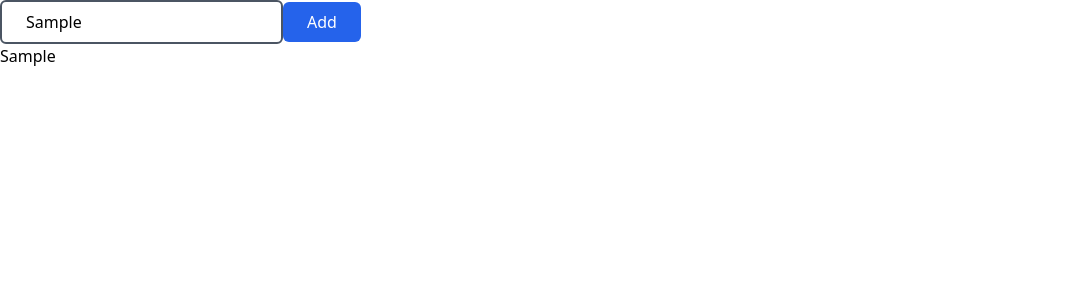
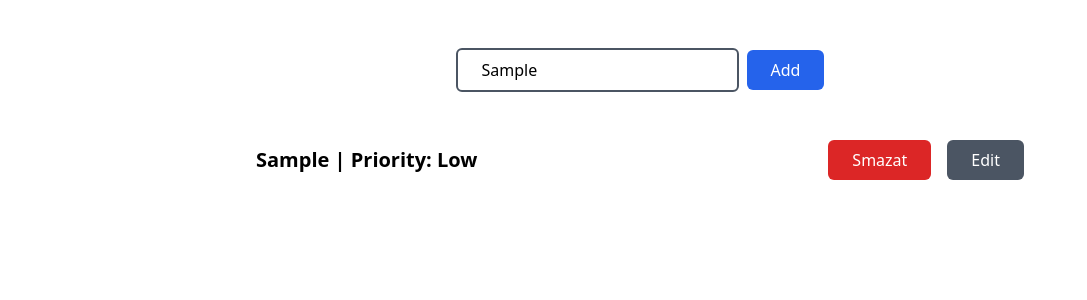
Before and after one commit to Bushenzie/todo-list, a React (Vite) app: page / in a window 1280 px wide. Both pictures are taken after typing "Sample" into the empty fields and a click on the button "Add". Shown: the top 300 px of the page, without its empty margins (0-1087 px from the left). Built offline with nearby package versions, Linux system fonts and the light colour scheme.

Commit message:
feat: Better code structure, Added TodoItem , Visual changes and Remove functionality

```diff
--- a/src/App.tsx
+++ b/src/App.tsx
@@ -1,6 +1,5 @@
-import { useReducer, useState } from "react"
-import Button from "./components/Button";
-import Input from "./components/Input";
+import { useState } from "react"
+import { Button,Input,TodoItem } from "./components";
 import "./index.css"
 import { useTodos } from "./contexts/TodoContext";
 
@@ -16,20 +15,22 @@ function App() {
   }
 
   return (
-      <>
+      <div>
+          <div className="top flex items-center justify-center p-12 gap-2">
               <Input
                   value={inputValue}
                   onChange={(e) => setInputValue(e.target.value)}
                   placeholder="Add Todo item"
               />
               <Button.Primary onClick={onAddClick}>Add</Button.Primary>
+          </div>
 
-          <ul>
-              {todos.items.map((todoItem) => (
-                  <li key={todoItem.id}>{todoItem.value}</li>
+          <ul className="mx-64 flex flex-col gap-4">
+              {todos.items.map((todoItem,index) => (
+                <TodoItem item={todoItem} key={todoItem.id} />
               ))}
           </ul>
-      </>
+      </div>
   );
 }
 
--- a/src/components/Button.tsx
+++ b/src/components/Button.tsx
@@ -17,6 +17,17 @@ Button.Primary = (props: React.ComponentProps<"button">) => {
     );
 };
 
+Button.Danger = (props: React.ComponentProps<"button">) => {
+    return (
+        <Button
+            className="cursor-pointer px-6 py-2 rounded-md text-white bg-red-600 hover:bg-red-700"
+            {...props}
+        >
+            {props.children}
+        </Button>
+    );
+};
+
 Button.Secondary = (props: React.ComponentProps<"button">) => {
     return (
         <Button
--- /dev/null
+++ b/src/components/TodoItem.tsx
@@ -0,0 +1,37 @@
+
+import { useTodos } from "../contexts/TodoContext.tsx";
+import {TodoItem} from "../types.ts"
+import {Button} from "./"
+
+function TodoItemComponent({ item }: { item: TodoItem }) {
+
+    const todos = useTodos();
+
+    function onClickRemove() {
+        todos.dispatch({
+            type: "remove",
+            value: item.id
+        })
+    }
+
+    function onClickEdit() {
+        todos.dispatch({
+            type: "edit",
+            value: item.id
+        })
+    }
+
+    return (
+        <div className="flex justify-between items-center">
+            <h1 className="font-bold text-xl capitalize">
+                {item.value} | Priority: {item.priority === 1 ? "Low" : item.priority === 2 ? "Medium" : "High"}
+            </h1>
+            <div className="flex gap-4">
+                <Button.Danger onClick={onClickRemove}>Smazat</Button.Danger>
+                <Button.Secondary onClick={onClickEdit}>Edit</Button.Secondary>
+            </div>
+        </div>
+    );
+}
+
+export default TodoItemComponent;
--- /dev/null
+++ b/src/components/index.js
@@ -0,0 +1,9 @@
+import Button from "./Button";
+import Input from "./Input";
+import TodoItem from "./TodoItem";
+
+export {
+    Button,
+    Input,
+    TodoItem
+}
--- a/src/contexts/TodoContext.tsx
+++ b/src/contexts/TodoContext.tsx
@@ -1,17 +1,9 @@
 import { createContext, useContext, useReducer } from "react";
+import { TodoItem,Priority } from "../types";
 
 interface ITodoContext {
     items: TodoItem[];
     dispatch: (action: TodoAction) => void
-}
-const TodoContext = createContext<ITodoContext>({items: [], dispatch: () => {}});
-
-interface TodoItem {
-    id: string;
-    value: string;
-    priority: Priority;
-    tags?: string[];
-    due?: Date;
 }
 
 type TodoAction = {
@@ -19,13 +11,9 @@ type TodoAction = {
     value: string;
 };
 
-enum Priority {
-    Low = 1,
-    Medium,
-    High,
-}
+const TodoContext = createContext<ITodoContext>({items: [], dispatch: () => {}});
 
-function reducer(state: object, action: TodoAction) {
+function reducer(state: Array<TodoItem>, action: TodoAction) {
     let item: TodoItem;
     switch (action.type) {
         case "add":
@@ -39,9 +27,10 @@ function reducer(state: object, action: TodoAction) {
             }
             return [item]
         case "edit":
+
             break;
         case "remove":
-            break;
+            return (state.filter((item) => item.id !== action.value));
         default:
             return state;
     }
--- /dev/null
+++ b/src/types.ts
@@ -0,0 +1,14 @@
+
+export enum Priority {
+    Low = 1,
+    Medium,
+    High,
+}
+
+export interface TodoItem {
+    id: string;
+    value: string;
+    priority: Priority;
+    tags?: string[];
+    due?: Date;
+}
```
Lines whose indentation alone changed are shown as unchanged.
